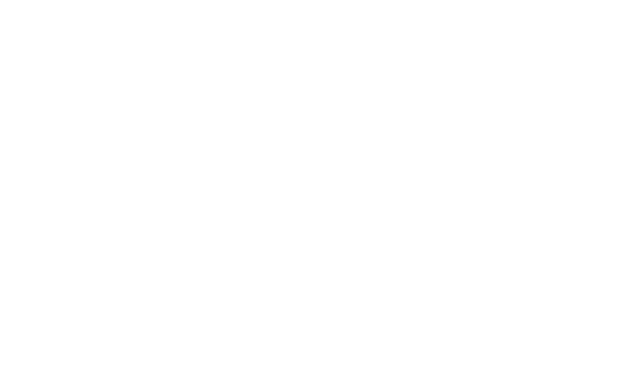
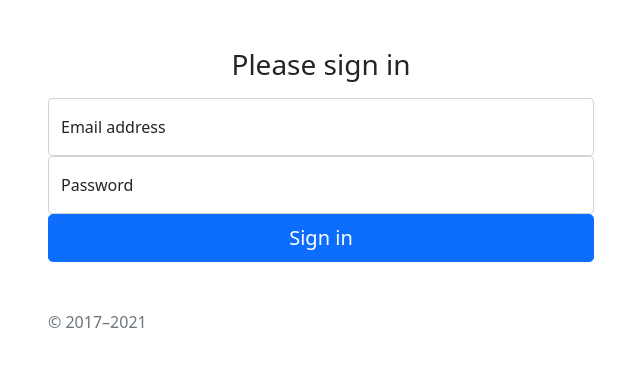
Before and after one commit to RoloufGoudebin/macq_ex, an Angular app in the folder ui/: page /login in a window 1280 px wide. Before the commit this address led to /. Shown: the top 366 px of the page, without its empty margins (319-959 px from the left). Built offline with nearby package versions, Linux system fonts and the light colour scheme.

Commit message:
add login component

```diff
--- a/ui/src/app/app-routing.module.ts
+++ b/ui/src/app/app-routing.module.ts
@@ -1,6 +1,7 @@
 import { NgModule } from '@angular/core';
 import { Routes, RouterModule } from '@angular/router';
 import { HomeComponent } from "./home/home.component"
+import { SigninComponent } from './login/signin/signin.component';
 
 
 
@@ -9,6 +10,10 @@
   path: '',
   component: HomeComponent,
   pathMatch: 'full'
+},
+{
+  path: 'login',
+  component: SigninComponent,
 }
 
 ];
--- a/ui/src/app/app.module.ts
+++ b/ui/src/app/app.module.ts
@@ -13,6 +13,8 @@
 import { CreateComponent } from './home/create/create.component';
 import { ReactiveFormsModule, FormsModule } from '@angular/forms';
 import { LoginComponent } from './login/login.component';
+import { SigninComponent } from './login/signin/signin.component';
+import { SignupComponent } from './login/signup/signup.component';
 
 
 @NgModule({
@@ -21,7 +23,9 @@
     HomeComponent,
     TableComponent,
     CreateComponent,
-    LoginComponent
+    LoginComponent,
+    SigninComponent,
+    SignupComponent
   ],
   imports: [
     BrowserModule,
--- a/ui/src/app/home/create/create.component.html
+++ b/ui/src/app/home/create/create.component.html
@@ -10,9 +10,9 @@
             <div class="form-group">
 
 
-                <label for="name">Name :</label>
-                <div class="input">
+                <div class="form-floating">
                     <input class="form-control" placeholder="Name" formControlName="name">
+                    <label for="name">Name</label>
                 </div>
                 <div *ngIf="name.invalid && (name.dirty || name.touched)" class="text-danger">
                     <div *ngIf="name.errors?.required">
--- a/ui/src/app/login/login.component.html
+++ b/ui/src/app/login/login.component.html
@@ -1 +1 @@
-<p>login works!</p>
+<app-signin></app-signin>
--- /dev/null
+++ b/ui/src/app/login/signin/signin.component.html
@@ -0,0 +1,21 @@
+<div class="container">
+    <div class="row">
+        <div class="col-12 col-md-6 mx-auto mt-5">
+            <form>
+                <h1 class="h3 mb-3 fw-normal text-center">Please sign in</h1>
+
+                <div class="form-floating">
+                    <input type="email" class="form-control" id="floatingInput" placeholder="name@example.com">
+                    <label for="floatingInput">Email address</label>
+                </div>
+                <div class="form-floating">
+                    <input type="password" class="form-control" id="floatingPassword" placeholder="Password">
+                    <label for="floatingPassword">Password</label>
+                </div>
+
+                <button class="w-100 btn btn-lg btn-primary" type="submit">Sign in</button>
+                <p class="mt-5 mb-3 text-muted">&copy; 2017–2021</p>
+            </form>
+        </div>
+    </div>
+</div>
--- /dev/null
+++ b/ui/src/app/login/signin/signin.component.ts
@@ -0,0 +1,15 @@
+import { Component, OnInit } from '@angular/core';
+
+@Component({
+  selector: 'app-signin',
+  templateUrl: './signin.component.html',
+  styleUrls: ['./signin.component.css']
+})
+export class SigninComponent implements OnInit {
+
+  constructor() { }
+
+  ngOnInit() {
+  }
+
+}
--- /dev/null
+++ b/ui/src/app/login/signup/signup.component.html
@@ -0,0 +1 @@
+<p>signup works!</p>
--- /dev/null
+++ b/ui/src/app/login/signup/signup.component.ts
@@ -0,0 +1,15 @@
+import { Component, OnInit } from '@angular/core';
+
+@Component({
+  selector: 'app-signup',
+  templateUrl: './signup.component.html',
+  styleUrls: ['./signup.component.css']
+})
+export class SignupComponent implements OnInit {
+
+  constructor() { }
+
+  ngOnInit() {
+  }
+
+}
```
Also changed, not shown: ui/src/app/login/signin/signin.component.css (added), ui/src/app/login/signup/signup.component.css (added), 2 other files (tests, documents, lock files or other folders).
